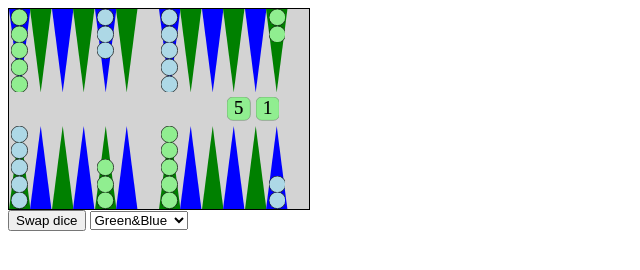
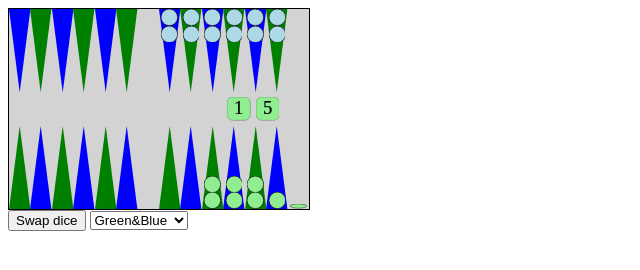
Before and after one commit to mrmiihkali/backgammon, a plain HTML site: page board.html in a window 1280 px wide. Both pictures are taken after a click on the element 276 px from the left and 167 px from the top of the page. Shown: the whole page, without its empty margins (0-640 px from the left). Drawn offline with Linux system fonts and the light colour scheme.

Commit message:
Cleanup. Smooth bear off animation.

```diff
--- a/board_renderer_svg.js
+++ b/board_renderer_svg.js
@@ -28,82 +28,50 @@ Board.prototype.init = function(container, gameSate) {
 }
 
 Board.prototype.create_pips = function() {
+
+  function create_pip(board, x, y, w, h, pipnum, black, type) {
+    var pip = new Pip(board, x, y, w, h, pipnum, black, type)
+    var e = document.createElement("div")
+    pip.bind(e)
+    board.container.appendChild(e)
+    board.pips[pipnum] = pip
+  }
+
+  black = true
+  pipnum = 0
+
   var w = this.container.clientWidth / 14
   var h = (this.container.clientHeight / 12) * 5
   var y = (this.container.clientHeight / 12) * 7
-  var x = this.container.clientWidth - w
+  var x_r = this.container.clientWidth - w
+  var x = -w
 
-  black = true
-
-  pipnum = 0
+  // Pips
   for (var i = 0; i < 13; i ++, pipnum++) {
-    x -= w
-    if (i == 6) {
-      pipnum--
-      continue
-    }
-    var pip = new Pip(board, x, y, w, h, pipnum, black, 'normal')
-    e = document.createElement("div")
-    pip.bind(e)
-    this.container.appendChild(e)
-    this.pips.push(pip)
-    black = !black
-  }
-
-  black = true
-  y = 0
-  x = -w
-  pipnum = 12
-  for (var i = 0; i < 13; i++, pipnum++) {
+    x_r -= w
     x += w
     if (i == 6) {
       pipnum--
       continue
     }
-    var pip = new Pip(board, x, y, w, h, pipnum, black, 'normal')
-    e = document.createElement("div")
-    pip.bind(e)
-    this.container.appendChild(e)
-    this.pips.push(pip)
+    // Down
+    create_pip(this, x_r, y, w, h, pipnum, black, 'normal')
+    // Up
+    create_pip(this, x, 0, w, h, pipnum + 12, black, 'normal')
     black = !black
   }
 
+  // White bar
+  create_pip(this, w * 6, this.container.clientHeight / 2, w, h, 25, false, 'bar')
+
   // Black bar
-  y = this.container.clientHeight / 2
-  x = w * 6
-  var pip = new Pip(board, x, y, w, h, 24, black, 'bar')
-  e = document.createElement("div")
-  pip.bind(e)
-  this.container.appendChild(e)
-  this.pips.push(pip)
-
-  // White bar
-  y = 0
-  var pip = new Pip(board, x, y, w, h, 25, black, 'bar')
-  e = document.createElement("div")
-  pip.bind(e)
-  this.container.appendChild(e)
-  this.pips.push(pip)
-
-  h = (this.container.clientHeight / 12) * 5
-  y = (this.container.clientHeight / 12) * 7
+  create_pip(this, w * 6, 0, w, h, 24, true, 'bar')
 
   // White home
-  x = w * 13
-  var pip = new Pip(board, x, y, w, h, 26, false, 'off')
-  e = document.createElement("div")
-  pip.bind(e)
-  this.container.appendChild(e)
-  this.pips.push(pip)
+  create_pip(this, w * 13, y, w, h, 26, false, 'off')
 
   // Black home
-  y = 0
-  x = w * 13
-  var pip = new Pip(board, x, y, w, h, 27, true, 'off')
-  e = document.createElement("div")
-  pip.bind(e)
-  this.container.appendChild(e)
-  this.pips.push(pip)
+  create_pip(this, w * 13, 0, w, h, 27, true, 'off')
 }
 
 Board.prototype.create_dice = function() {
@@ -184,7 +152,7 @@ Board.prototype.move_checker = function(from, to, transitionCb) {
 
   this.container.appendChild(element)
 
-  to_pos = this.checker_pos_on_board(to_pip.pip, Math.abs(this.gameState.checkers[to]) - 1)
+  var to_pos = this.checker_pos_on_board(to_pip.pip, Math.abs(this.gameState.checkers[to]) - 1)
 
   var context = {board: this,
     to_pip: to_pip,
@@ -198,17 +166,30 @@ Board.prototype.move_checker = function(from, to, transitionCb) {
 }
 
 Board.prototype.start_checker_transition = function() {
+
   this.element.addEventListener("transitionend", this.board.finalize_checker_transition)
-  this.element.style.transition = 'left 0.5s, top 0.5s'
-  oldleft = this.element.style.left
-  oldtop = this.element.style.top
-  this.element.style.left = to_pos.x + this.board.checker_offset + 'px'
-  this.element.style.top = to_pos.y + 'px'
+  this.element.style.transition = 'left 0.5s, top 0.5s, width 0.5s, height 0.5s'
   this.element.event_context = this
+
+  var oldleft = this.element.style.left
+  var oldtop = this.element.style.top
+  var oldheight = this.element.style.height
+  var oldwidth = this.element.style.width
+
+  this.element.style.left = this.to_pos.x + this.board.checker_offset + 'px'
+  this.element.style.top = this.to_pos.y + 'px'
+  this.element.style.width = this.to_pos.w + 'px'
+  this.element.style.height = this.to_pos.h + 'px'
+
+
   this.element.transition_count = 0
   if (oldleft != this.element.style.left)
     this.element.transition_count++
   if (oldtop != this.element.style.top)
+    this.element.transition_count++
+  if (oldwidth != this.element.style.width)
+    this.element.transition_count++
+  if (oldheight != this.element.style.height)
     this.element.transition_count++
 }
 
@@ -224,7 +205,7 @@ Board.prototype.finalize_checker_transition = function(event) {
 
 Board.prototype.checker_pos_on_board = function(pip, numCheckers) {
   h = this.checker_size
-
+  w = this.checker_size
   pip = this.pips[pip]
   x = pip.x
   if (pip.pip < 12) {
@@ -233,14 +214,22 @@ Board.prototype.checker_pos_on_board = function(pip, numCheckers) {
   else if (pip.pip < 24) {
     y = numCheckers * h
   }
-  else if (pip.pip == 24) {
+  else if (pip.pip == 25) {
     y = pip.y + (numCheckers) * h
   }
-  else if (pip.pip == 25) {
+  else if (pip.pip == 24) {
     y = pip.y + pip.h - (numCheckers + 1) * h
   }
+  else if (pip.pip == 26) {
+    h = this.checker_size / 4
+    y = pip.y + pip.h - (numCheckers + 1) * h
+  }
+  else if (pip.pip == 27) {
+    h = this.checker_size / 4
+    y = pip.y + numCheckers * h
+  }
 
-  return {x: x, y: y}
+  return {x: x, y: y, w: w, h: h}
 }
 
 //********************************************************
@@ -303,7 +292,7 @@ Pip.prototype.set_checkers = function(num, black) {
   if (this.type == 'normal' || this.type == 'bar') {
     var y = this.h - this.board.checker_size
     var dir = -this.board.checker_size
-    if ((this.pip > 11 && this.pip < 24) || this.pip == 24) {
+    if ((this.pip > 11 && this.pip < 24) || this.pip == 25) {
       dir = this.board.checker_size
       y = 0
     }
--- a/gamestate.js
+++ b/gamestate.js
@@ -5,34 +5,34 @@ GameState = function() {
 
 GameState.prototype.reset = function() {
   // 0-5 = white home, 18-23 = black home
-  // pip[24] = black bar, pip[25] = white bar, pip[26] = white off, pip[27] = black off
+  // pip[25] = black bar, pip[24] = white bar, pip[26] = white off, pip[27] = black off
   // white checkers = positive, black checkers = negative
   // player0 = white, player1 = black
   this.checkers = new Array(28).fill(0)
 
   // Init state
-  this.checkers[0] = -2
-  this.checkers[5] = 5
-  this.checkers[7] = 3
-  this.checkers[11] = -5
-  this.checkers[12] = 5
-  this.checkers[16] = -3
-  this.checkers[18] = -5
-  this.checkers[23] = 2
+//  this.checkers[0] = -2
+//  this.checkers[5] = 5
+//  this.checkers[7] = 3
+//  this.checkers[11] = -5
+//  this.checkers[12] = 5
+//  this.checkers[16] = -3
+//  this.checkers[18] = -5
+//  this.checkers[23] = 2
 
   // Bear off testing
-//  this.checkers[0] = 2
-//  this.checkers[1] = 2
-//  this.checkers[2] = 2
-//  this.checkers[3] = 2
-//  this.checkers[4] = 0
-//  this.checkers[5] = 0
-//  this.checkers[18] = -2
-//  this.checkers[19] = -2
-//  this.checkers[20] = -2
-//  this.checkers[21] = -2
-//  this.checkers[22] = -2
-//  this.checkers[23] = -2
+  this.checkers[0] = 2
+  this.checkers[1] = 2
+  this.checkers[2] = 2
+  this.checkers[3] = 2
+  this.checkers[4] = 0
+  this.checkers[5] = 0
+  this.checkers[18] = -2
+  this.checkers[19] = -2
+  this.checkers[20] = -2
+  this.checkers[21] = -2
+  this.checkers[22] = -2
+  this.checkers[23] = -2
 
   this.dice = []
   this.roll()
@@ -56,14 +56,16 @@ GameState.prototype.allowed_moves = function(from) {
 
 GameState.prototype.can_move = function() {
   var player = this.on_turn()
-  var to_move = this.to_move()
 
-  if (to_move == -1)
+  if (this.to_move() == -1)
     return false
 
-  for (var i = 0; i < 26; i++) {
-    if (this.allowed_move(i, to_move, player))
-      return true
+  for (var d = this.dice_moved; d < this.dice.length; d++) {
+    for (var i = 0; i < 26; i++) {
+      var to_move = this.dice[d]
+      if (this.allowed_move(i, to_move, player))
+        return true
+  }
   }
 
   return false
@@ -73,7 +75,11 @@ GameState.prototype.allowed_move = function(from, to_move, player) {
   if (to_move == -1)
     return false
 
+  if (from > 25) // Already bore off
+    return false
+
   var to = this.to_pip(from, to_move, player);
+
   // Make more strict; check also player...
   if (from < 0 || from > 27 || to < 0 || to > 27)
     return false
@@ -118,12 +124,12 @@ GameState.prototype.allowed_move = function(from, to_move, player) {
     }
   }
 
-
   // Should bar be moved first?
   bar_checkers = player == 0 ? this.checkers[24] : this.checkers[25]
   if ((bar_checkers > 0 && from != 24) ||
-      (bar_checkers < 0 && from != 25))
+      (bar_checkers < 0 && from != 25)) {
     return false
+  }
 
   // Is bear of allowed?
   if (to == 26 || to == 27) {
```
Also changed, not shown: board.html (+0 -1 lines).
